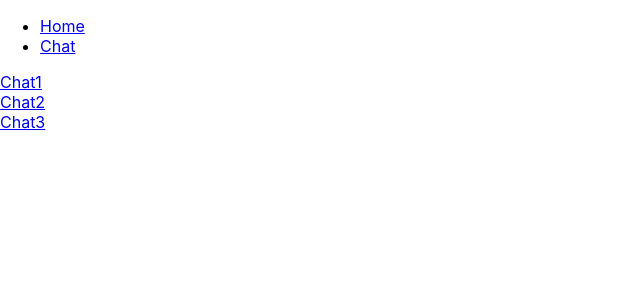
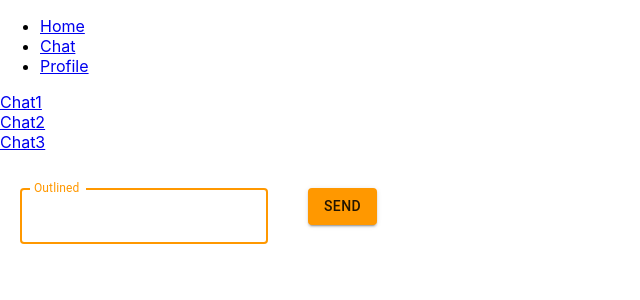
Before and after one commit to kirill3518/react_js, a React (Create React App) app: page /chat/chat1 in a window 1280 px wide. Shown: the top 300 px of the page, without its empty margins (0-640 px from the left). Built offline with nearby package versions, Linux system fonts and the light colour scheme.

Commit message:
ДЗ № 4.

```diff
--- a/src/App.js
+++ b/src/App.js
@@ -1,13 +1,11 @@
 // import './App.css';
-import Message from './Message';
-import { useState, useEffect } from 'react';
-import InputForm from './InputForm';
+
 import { ThemeProvider, createTheme } from '@mui/material/styles';
-import Chat from './Chat';
-import { Grid } from '@mui/material';
-import { BrowserRouter, Link, NavLink, Route, Routes } from "react-router-dom";
+import { Chat } from './Chat';
+import { BrowserRouter, Link, Route, Routes } from "react-router-dom";
 import Home from './Home';
 import { ChatList } from './ChatList';
+import { Profile } from './Profile';
 
 export default App;
 
@@ -23,41 +21,31 @@ const theme = createTheme({
 });
 
 function App(props) {
-  const [messageList, setMessageList] = useState([]);
-
-  const addMessage = (message) => {
-    setMessageList((messages) => [...messages, { id: messages.length, text: message, author: 'Kirill' }]);
-  };
-
-  useEffect(() => {
-    console.log('useEffect');
-    if (messageList.length > 0) {
-      // Ответить роботу только если последний был не робот, чтобы избежать зацикливание
-      if (messageList[messageList.length - 1].author !== 'Robot') {
-        setMessageList((messages) => [...messages, { id: messages.length, text: `Привет, ${messages[messages.length - 1].author}`, author: 'Robot' }]);
-      }
-    }
-  }, [messageList]);
-
   return (
     <div className="App">
       <ThemeProvider theme={theme}>
         <BrowserRouter>
           <ul>
             <li>
-              <NavLink to="/">
+              <Link to="/">
                 Home
-              </NavLink>
+              </Link>
             </li>
             <li>
-              <NavLink to="/chat">
+              <Link to="/chat">
                 Chat
-              </NavLink>
+              </Link>
+            </li>
+            <li>
+              <Link to="/profile">
+                Profile
+              </Link>
             </li>
           </ul>
           <Routes>
             <Route path="/" element={<Home />} />
-            <Route path="/chat" element={<ChatList />} >
+            <Route path="/profile" element={<Profile />} />
+            <Route path="/chat" element={<ChatList />}>
               <Route path=":id" element={<Chat />} />
             </Route>
           </Routes>
--- a/src/Chat.js
+++ b/src/Chat.js
@@ -1,16 +1,32 @@
-import { useState } from 'react';
+import { useState, useEffect } from 'react';
 import { useTheme, ThemeProvider } from '@mui/material/styles';
-import { List, ListItem } from '@mui/material';
+import { useParams } from 'react-router-dom';
+import Message from './Message';
+import InputForm from './InputForm';
 
-export default Chat;
+const initMessages = {
+    chat1: [],
+    chat2: [],
+    chat3: []
+};
 
-function Chat() {
+export const Chat = () => {
+    const { id } = useParams();
 
-    const [chatList, setChatList] = useState([{ id: 'id1', name: 'Chat #1' }]);
+    const [messages, setMessages] = useState(initMessages);
 
-    // const addChat = (() => {
-    //     setChatList((chats) => [...chats, { id: `id${chats.length + 1}`, name: `Chat #${chats.length + 1}` }]);
-    // });
+    const addMessage = (message) => {
+        setMessages({ ...messages, [id]: [...messages[id], { text: message, author: 'Kirill', id: messages[id].length }] });
+    };
+
+    useEffect(() => {
+        if (messages[id].length > 0) {
+            // Ответить роботу только если последний был не робот, чтобы избежать зацикливание
+            if (messages[id][messages[id].length - 1].author !== 'Robot') {
+                setMessages({ ...messages, [id]: [...messages[id], { text: `Привет, ${messages[id][messages[id].length - 1].author}`, author: 'Robot', id: messages[id].length }] });
+            }
+        }
+    }, [messages[id]]);
 
     const theme = useTheme();
 
@@ -18,13 +34,10 @@ function Chat() {
         <div className="Chat">
             <ThemeProvider theme={theme}>
                 <header className="Chat-header">
-                    <List>
-                        {chatList.map((item) => (
-                            <ListItem key={item.id}>
-                                {item.name}
-                            </ListItem>
-                        ))}
-                    </List>
+                    <div>
+                        <Message messages={messages[id]} />
+                        <InputForm onAddMessage={addMessage} />
+                    </div>
                 </header>
             </ThemeProvider>
         </div >
--- a/src/ChatList.js
+++ b/src/ChatList.js
@@ -1,5 +1,4 @@
-import { Link } from "react-router-dom";
-
+import { Link, Outlet } from "react-router-dom";
 
 const chats = [
     {
@@ -17,8 +16,8 @@ const chats = [
 ];
 
 export const ChatList = () => {
-
     return (
+        <>
             <div className="chat-list">
                 {chats.map((chat) => (
                     <Link to={`/chat/${chat.id}`} key={chat.id}>
@@ -26,5 +25,7 @@ export const ChatList = () => {
                     </Link>
                 ))}
             </div >
+            <Outlet />
+        </>
     )
 };
--- a/src/Home.js
+++ b/src/Home.js
@@ -1,6 +1,4 @@
 import * as React from "react";
-// import * as ReactDOM from "react-dom";
-
 
 export default function Home() {
     return (
--- /dev/null
+++ b/src/Profile.js
@@ -0,0 +1,7 @@
+export const Profile = () => {
+    return (
+        <>
+
+        </>
+    );
+};
--- a/src/index.js
+++ b/src/index.js
@@ -2,7 +2,6 @@ import React from 'react';
 import ReactDOM from 'react-dom';
 import './index.css';
 import App from './App';
-// import reportWebVitals from './reportWebVitals';
 
 const myName = 'Kirill';
 ReactDOM.render(
```
Lines whose indentation alone changed are shown as unchanged.
